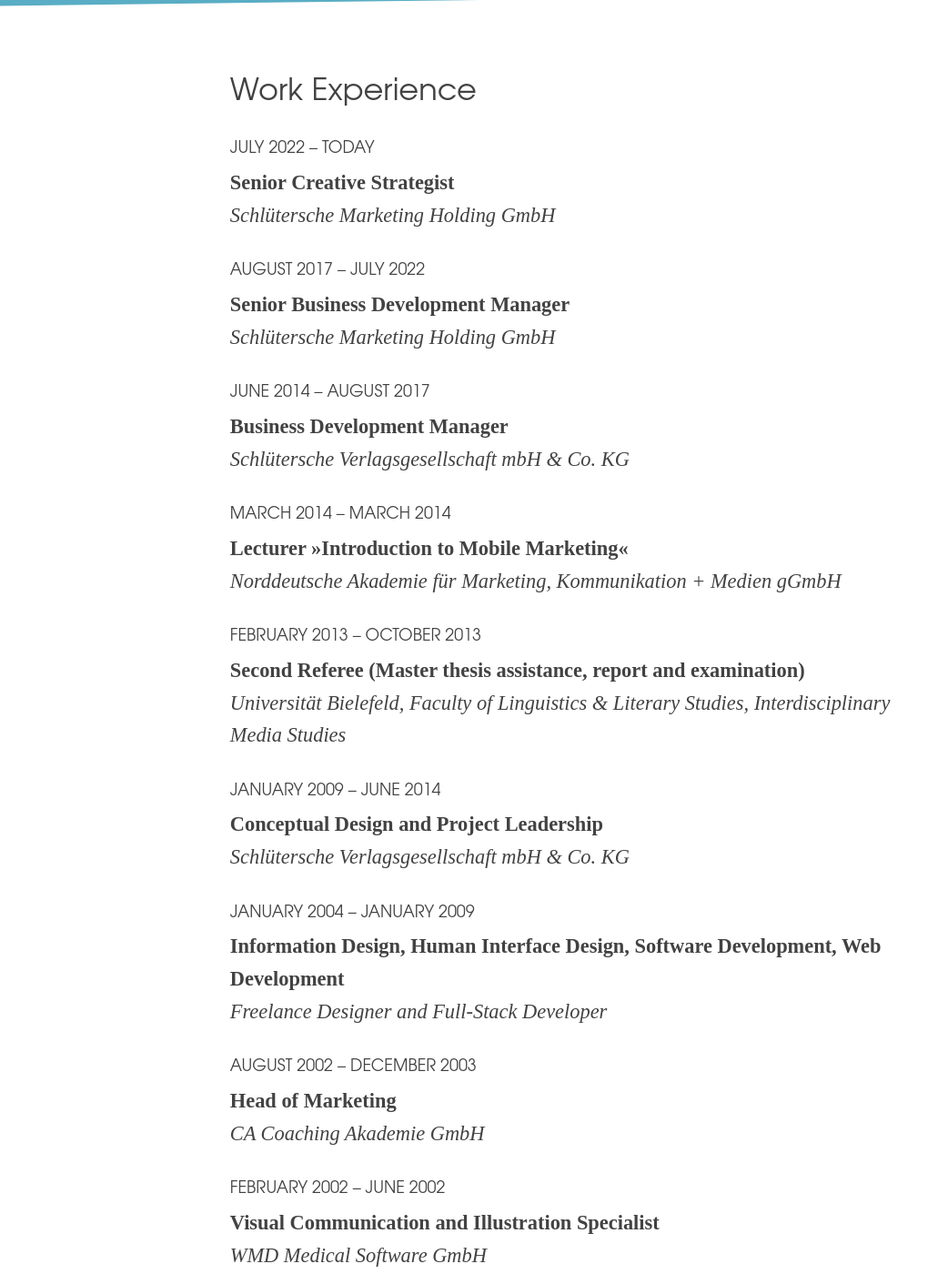
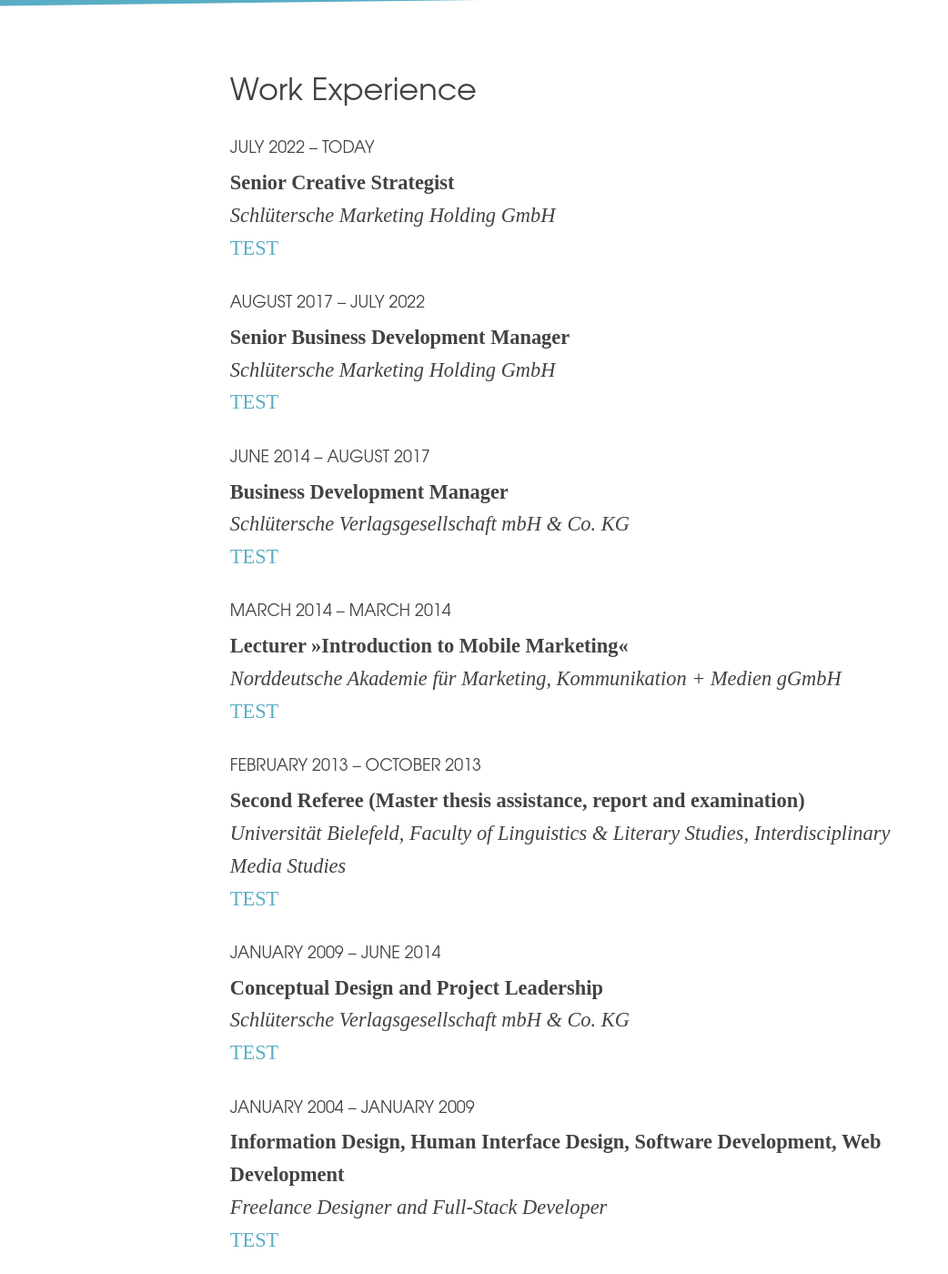
Before and after one commit to marc2o/marc2o.github.io, a Jekyll site: the page built from cv/marc.md, in a window 1280 px wide and 1400 px high, scrolled down 593 px. Shown: the whole window at 91% size, without its empty margins (0-1042 px from the left). Built offline with Jekyll 4.4.1, drawn with Linux system fonts in a browser that asks for light colours.

Commit message:
Update cv.html

```diff
--- a/_layouts/cv.html
+++ b/_layouts/cv.html
@@ -42,7 +42,7 @@
 					<strong>{{ position.what }}</strong><br>
 					<em>{{ position.where }}</em><br>
 					{{% if position.more %}}
-						<a href="{{ position.more.url }}">{{ position.more.title }}</a>
+						<a href="{{ position.more.url }}">TEST</a>
 					{{% endif %}}
 				</li>
 				{% endfor %}
```
